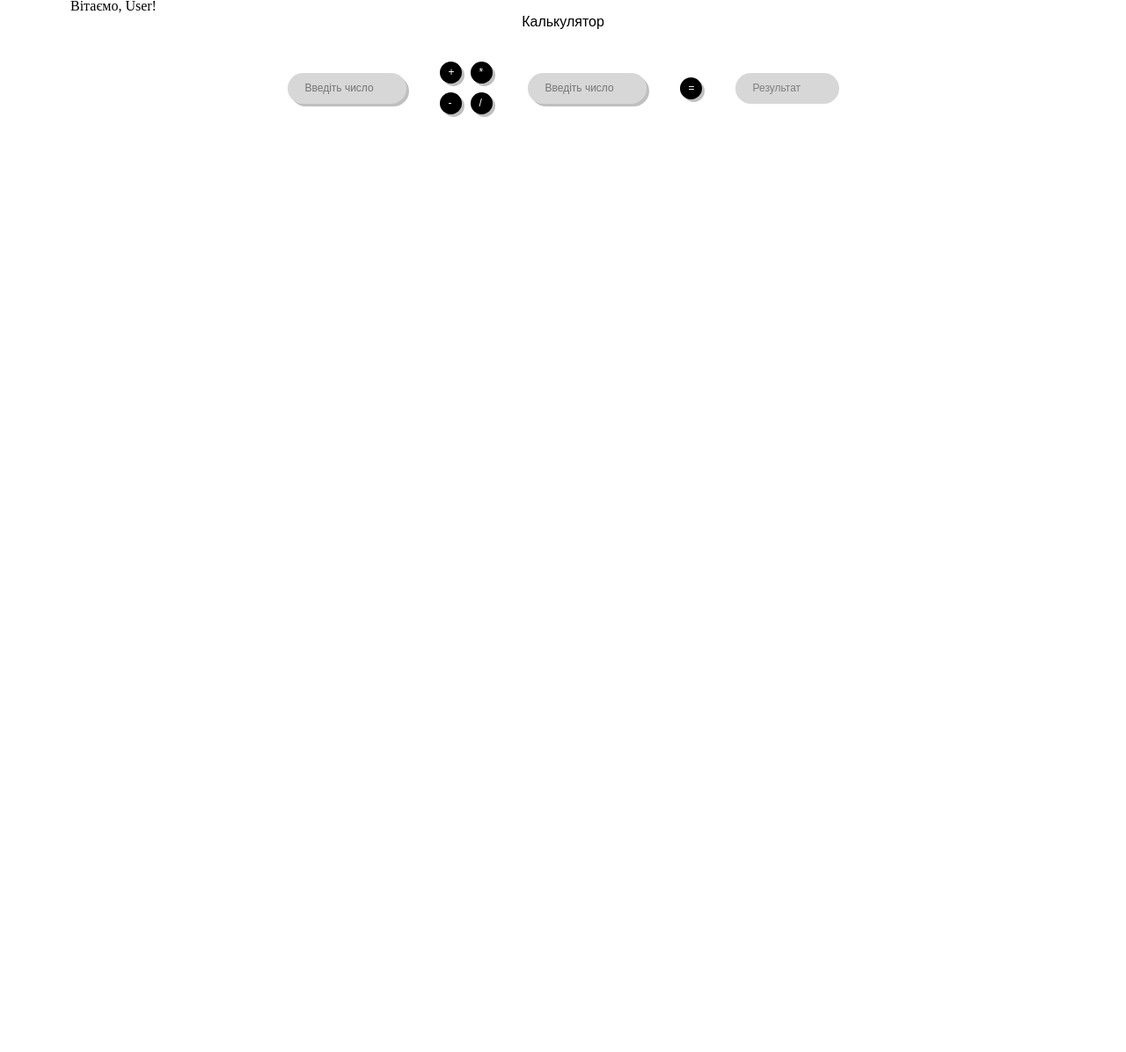
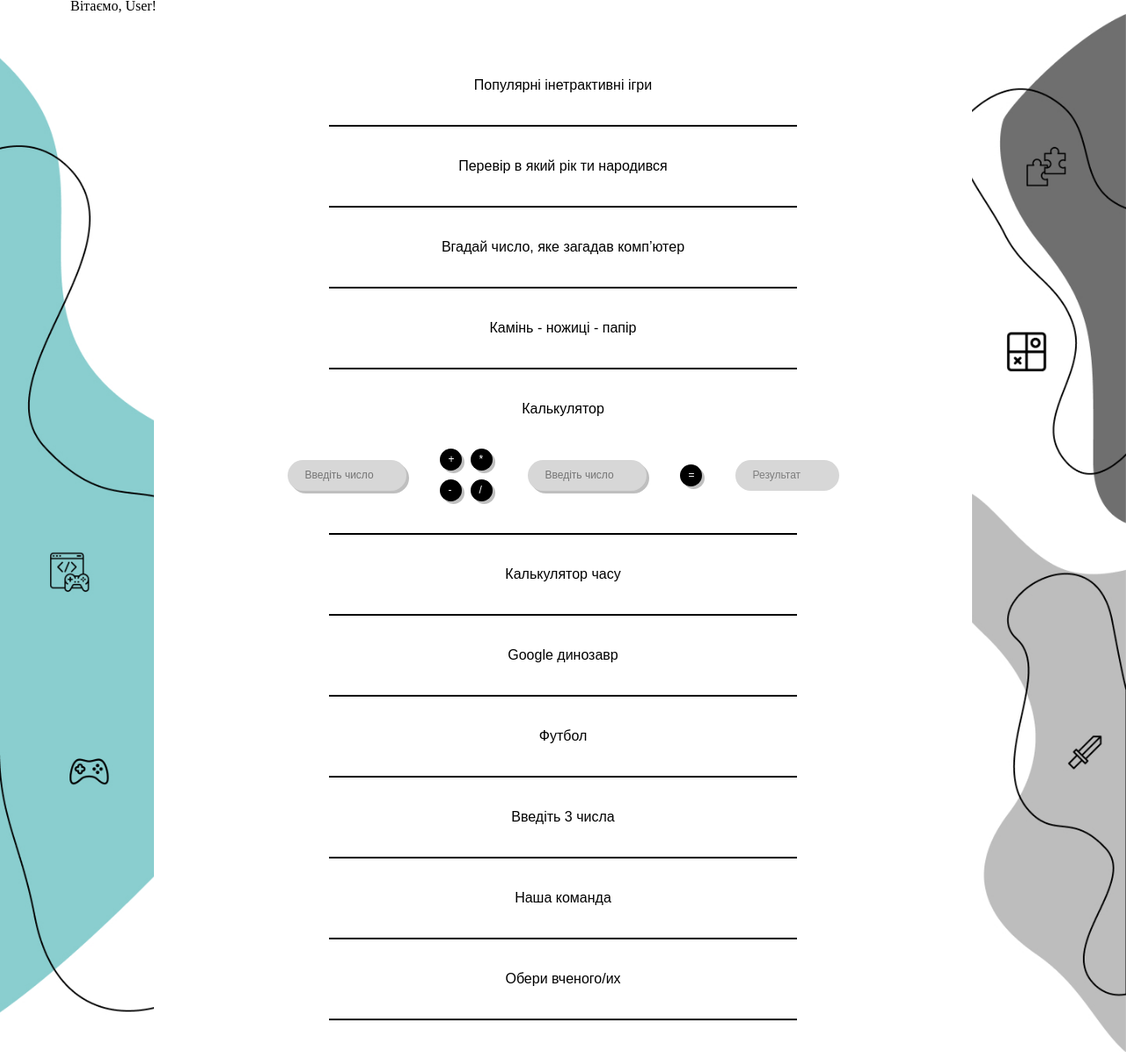
Before and after one commit to Stoned-Spyro/GoITeens_UA_FE_1y_14_23_Third_Project, a plain HTML site: page index.html in a window 1280 px wide. Shown: the part 146-1342 px from the top of the page at 88% size. Before the commit the page ends 800 px from the top, so only its background shows below. Drawn offline with Linux system fonts and the light colour scheme.

Commit message:
created layout for the "main" of the project

```diff
--- a/index.html
+++ b/index.html
@@ -44,7 +44,25 @@
           </div>
         </div>
       </header>
-      <div class="main-div-calculator">
+      <div class="main">
+        <div class="main__container">
+          <span class="main-div-title main__div">
+            <p class="div-title">Популярні інетрактивні ігри</p>
+          </span>
+          <hr class="main__line" width="532px" size="1px">
+          <div class="main-div-birthyear main__div">
+            <h2 class="main-title-birthyear">Перевір в який рік ти народився</h2>
+          </div>
+          <hr class="main__line" width="532px" size="1px">
+          <div class="main-div-guesser main__div">
+            <h2 class="main-title-guesser">Вгадай число, яке загадав комп’ютер</h2>
+          </div>
+          <hr class="main__line" width="532px" size="1px">
+          <div class="main-div-rockpaperscisors main__div">
+            <h2 class="main-title-rockpaperscisors">Камінь - ножиці - папір</h2>
+          </div>
+          <hr class="main__line" width="532px" size="1px">
+      <div class="main-div-calculator main__div">
           <h2 class="main-title-calculator">Калькулятор</h2>
           <div class="main-div-calculator-content">
               <input class="calculator-input-number" data-action="number_1" type="text" placeholder="Введіть число">
@@ -58,7 +76,37 @@
               <button class="calculator-button-action" data-action="=">=</button>
               <h3 class="calculator-result-calculator">Результат</h3>
           </div>
-      </div>
+        </div>
+          <hr class="main__line" width="532px" size="1px">
+          <div class="main-div-time main__div">
+            <h2 class="main-title-time">Калькулятор часу</h2>
+          </div>
+          <hr class="main__line" width="532px" size="1px">
+          <div class="main-div-dinosaur main__div">
+            <h2 class="main-title-dinosaur">Google динозавр</h2>
+          </div>
+          <hr class="main__line" width="532px" size="1px">
+          <div class="main-div-football main__div">
+            <h2 class="main-title-football">Футбол</h2>
+          </div>
+          <hr class="main__line" width="532px" size="1px">
+          <div class="main-div-three main__div">
+            <h2 class="main-title-three">Введіть 3 числа</h2>
+          </div>
+          <hr class="main__line" width="532px" size="1px">
+          <div class="main-div-team main__div">
+            <h2 class="main-title-team">Наша команда</h2>
+          </div>
+          <hr class="main__line" width="532px" size="1px">
+          <div class="main-div-scientist main__div">
+            <h2 class="main-title-scientist">Обери вченого/их</h2>
+          </div>
+          <hr class="main__line" width="532px" size="1px">
+    </div>
+    </div>
+    <footer class="footer">
+
+    </footer>
     </div>
     <script type="module" src="main.js"></script>
   </body>
--- a/scss/components/sasha.scss
+++ b/scss/components/sasha.scss
@@ -0,0 +1,30 @@
+.main {
+    background-image: url(/img/background.jpg);
+    background-repeat: no-repeat;
+    background-size: cover;
+    font-family: "Montserrat Alternates", sans-serif;
+    padding: 0 175px;
+
+    &__container {
+        display: flex;
+        padding: 36px 0;
+        flex-direction: column;
+        align-items: center;
+        background-color: white;
+        max-width: 1090px;
+        margin: 0 auto;
+    }
+
+    &__div {
+        padding: 36px 0;
+    }
+
+    &__line {
+        border: 1px solid black;
+    }
+
+}
+
+.div-title {
+    size: 24px;
+}
```
Also changed, not shown: css/main.css, css/sasha.css, img/background.jpg (added).
